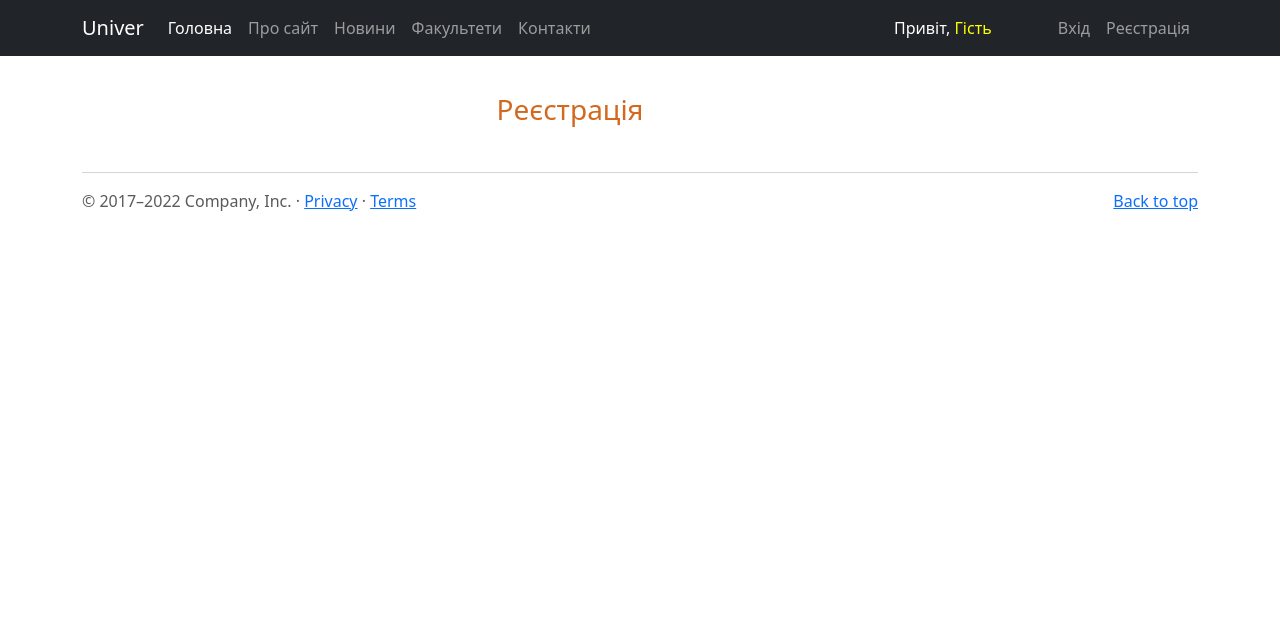
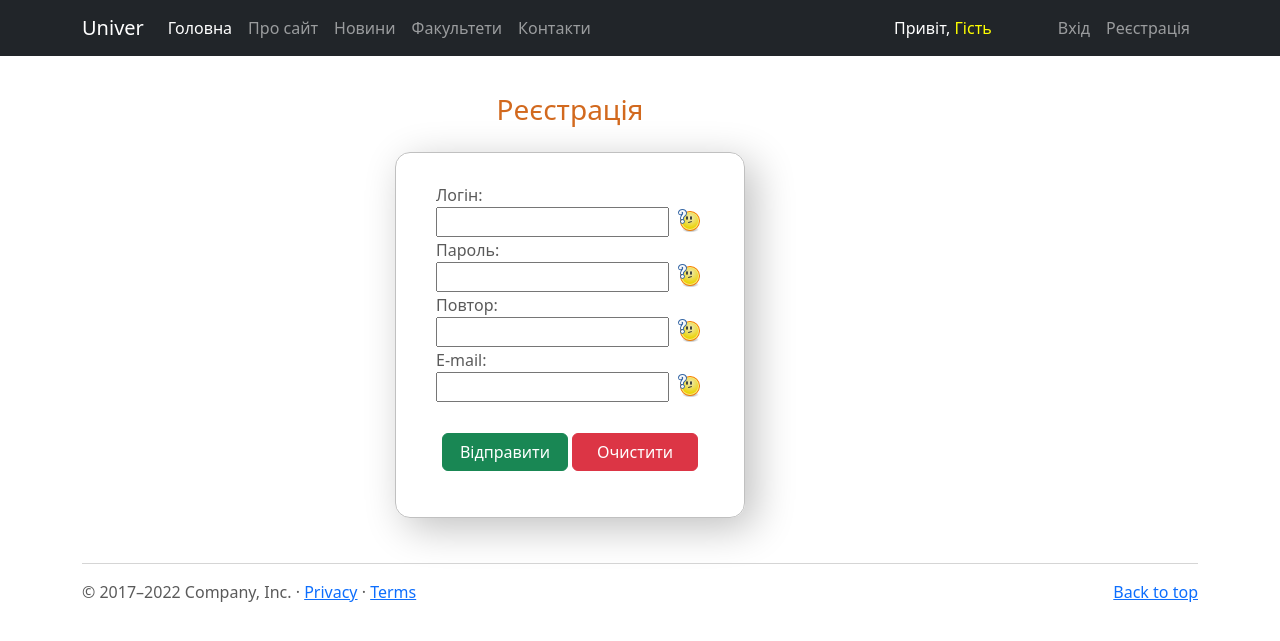
Before and after one commit to Yuliia0000/univer1, a Django app: page /account/reg in a window 1280 px wide. Shown: the top 641 px of the page. Run offline with Django 4.2, Linux system fonts and the light colour scheme; parts of the project's set-up code (start-up, migrations or seed data) failed here and were passed over.

Commit message:
Create && Style RegistryForm

```diff
--- a/account/views.py
+++ b/account/views.py
@@ -1,7 +1,13 @@
 from django.shortcuts import render
+from django.contrib.auth.models import User
+from django.contrib.auth import login, logout, authenticate
 
 def reg(request):
-    return render(request, 'account/reg.html')
+    if request.method == 'GET':
+         return render(request, 'account/reg.html')
+    elif request.method == 'POST':
+        #..
+        return render(request, 'account/reg_res.html')
 
 def confirm(request):
     return render(request, 'account/confirm.html')
--- a/templates/account/reg.html
+++ b/templates/account/reg.html
@@ -5,8 +5,72 @@
 {% block caption %}Реєстрація{% endblock caption %}
 
 {% block content %}
+{% load static %}
     <div class="container"
         style="text-align: center; margin: 45px 0px">
         <h3 style="color: chocolate">Реєстрація</h3>
+        <form id="form1" method="post" action="account/reg" onsubmit="return true">
+            {% csrf_token %}
+            <div class="form-group">
+                Логін: <br>
+                <input type="text" id="login" name="login" required>
+                <img id="login-ico" src="{% static 'img/question.png' %}" alt="..." class="icon">
+                <div class="login-err" class="error"></div>
+
+            </div>
+            <div class="form-group">
+                Пароль: <br>
+                <input type="password" id="pass1" name="pass1" required>
+                <img id="pass1-ico" src="{% static 'img/question.png' %}" alt="..." class="icon">
+                <div class="pass1-err" class="error"></div>
+
+            </div>
+            <div class="form-group">
+                Повтор: <br>
+                <input type="password" id="pass2" name="pass2" required>
+                <img id="pass2-ico" src="{% static 'img/question.png' %}" alt="..." class="icon">
+                <div class="pass2-err" class="error"></div>
+
+            </div>
+            <div class="form-group">
+                E-mail: <br>
+                <input type="email" id="email" name="email" required>
+                <img id="email-ico" src="{% static 'img/question.png' %}" alt="..." class="icon">
+                <div class="email-err" class="error"></div>
+
+            </div>
+            <p style="margin-top: 30px; text-align: center">
+                <input id="submit" type="submit" value="Відправити" class="btn btn-success b1">
+                <input id="reset" type="reset" value="Очистити" class="btn btn-danger b1">
+            </p>
+        </form>
+    </div>
+    <style>
+        #form1 {
+            width: 350px;
+            border: 1px solid silver;
+            border-radius: 15px;
+            margin: 25px auto;
+            padding: 30px 40px;
+            text-align: left;
+            box-shadow: 10px 10px 40px silver
+        }
+        input {
+          width: 87%;
+        }
+        .b1 {
+            width: 47%;
+        }
+        error {
+            color: red;
+        }
+        .icon {
+            width: 24px;
+            margin-left: 5px;
+            margin-bottom: 5px;
+
+        }
+
+    </style>
     </div>
 {% endblock content %}
```
Also changed, not shown: static/img/question.ico (added), static/img/question.png (added).
